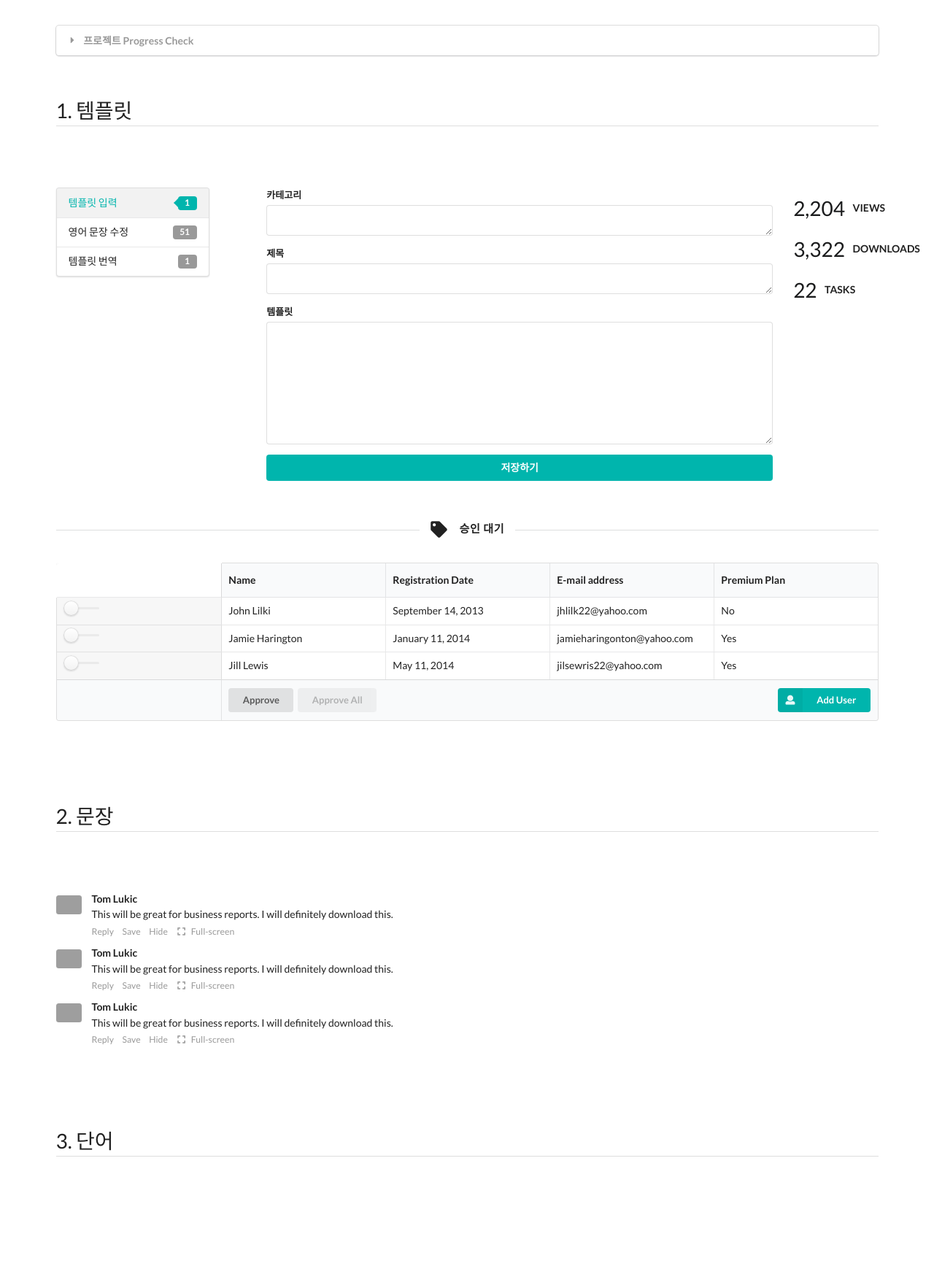
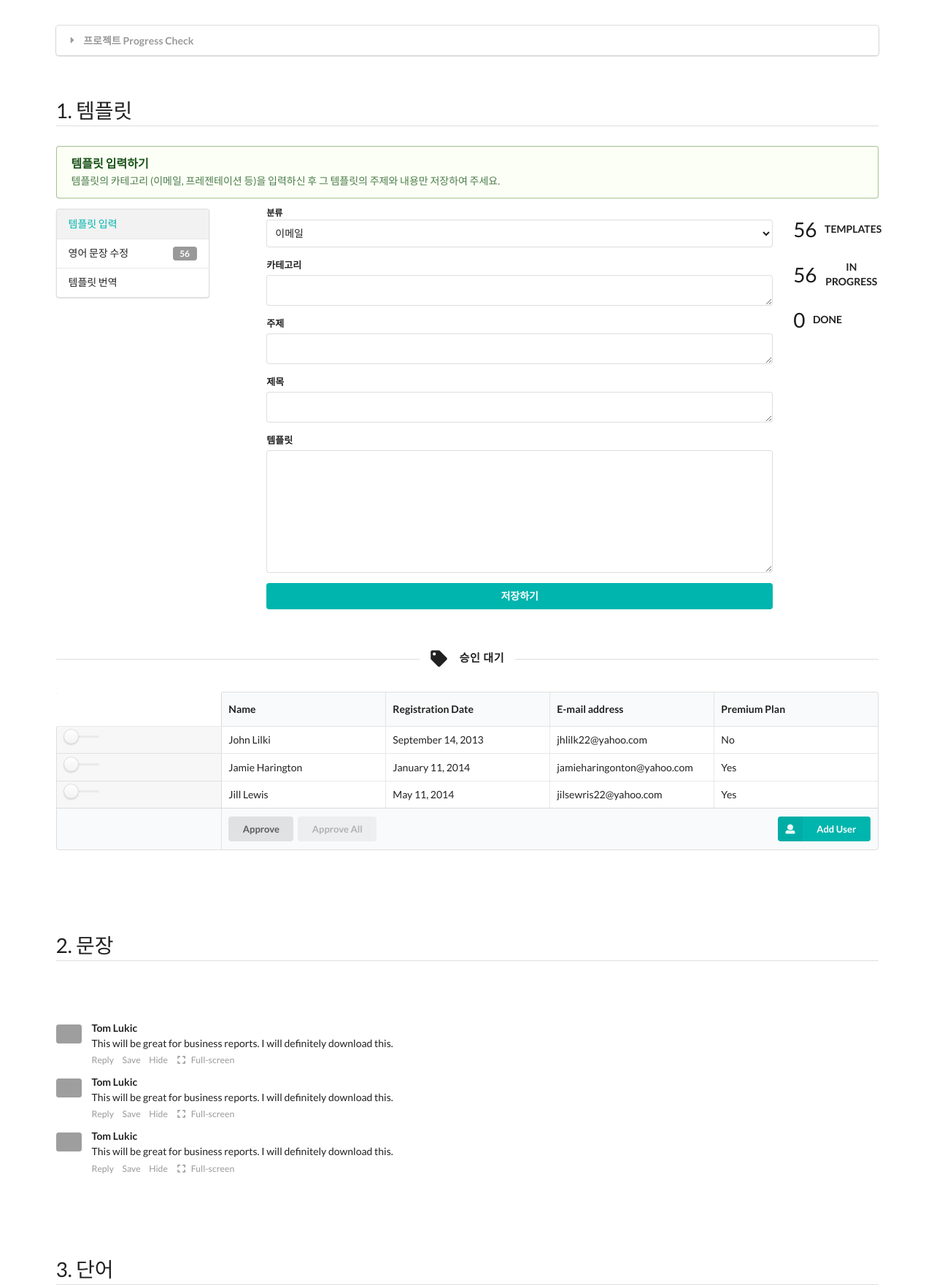
Before and after one commit to woobaktemplate/woobak_template, a Django app: page /edit/ in a window 1280 px wide. Shown: the part 197-1958 px from the top of the page at 73% size. Before the commit the page ends 1782 px from the top, so only its background shows below. Run offline with Django 3.2, Linux system fonts and the light colour scheme; data comes from the database, SQL or seed files in the repository; both versions use the stored data as it was after the commit; parts of the project's set-up code (start-up, migrations or seed data) failed here and were passed over; some libraries are stand-ins or nearby versions; grey boxes are pictures that could not be loaded.

Commit message:
changin structure of whole project

```diff
--- a/examples/admin.py
+++ b/examples/admin.py
@@ -1,5 +1,6 @@
 from django.contrib import admin
 
-from examples.models import Template
+from examples.models import Template, TemplateState
 
 admin.site.register(Template)
+admin.site.register(TemplateState)
--- a/examples/api/urls.py
+++ b/examples/api/urls.py
@@ -1,7 +1,12 @@
 from django.conf.urls import url
-from examples.api.views import TemplateAPIView, TemplateStateAPIView
+from examples.api.views import (
+    TemplateAPIView,
+    TemplateStateAPIView,
+    TemplateAdminAPIView,
+)
 
 examples_urlpatterns = [
     url(r'^template/$', TemplateAPIView.as_view(), name='template'),
     url(r'^template-state/$', TemplateStateAPIView.as_view(), name='template-state'),
+    url(r'^template-admin/(?P<pk>\d+)/$', TemplateAdminAPIView.as_view(), name='template-admin'),
 ]
--- /dev/null
+++ b/static/js/data-manipulation/admin.js
@@ -0,0 +1,213 @@
+(function($) {
+
+String.prototype.format = function() {
+  var formatted = this
+  for (var i = 0; i < arguments.length; i++) {
+      var regexp = new RegExp('\\{'+i+'\\}', 'gi')
+      formatted = formatted.replace(regexp, arguments[i])
+  }
+  return formatted;
+}
+
+var tmp_save_html = `
+<div class="ui form">
+  <div class="ui sub header">분류</div>
+  <select id="tmp-type-select" name="skills" class="ui fluid search dropdown">
+    <option value="이메일">이메일</option>
+    <option value="프레젠테이션">프레젠테이션</option>
+  </select>
+  <div class="field" style="margin-top: 2%;">
+    <label>카테고리</label>
+    <textarea id="category-input" rows="1"></textarea>
+  </div>
+  <div class="field">
+    <label>주제</label>
+    <textarea id="topic-input" rows="1"></textarea>
+  </div>
+  <div class="field">
+    <label>제목</label>
+    <textarea id="title-input" rows="1"></textarea>
+  </div>
+  <div class="field">
+    <label>템플릿</label>
+    <textarea id="template-input"></textarea>
+  </div>
+</div>
+<button id="tmp-save-api-btn" class="fluid teal ui button" style="margin-top: 1rem;">저장하기</button>
+`
+var tmp_check_section = `
+<table class="ui padded table">
+  <thead>
+    <tr>
+      <th>Name</th>
+      <th>Status</th>
+      <th>Notes</th>
+    </tr>
+  </thead>
+  <tbody>
+    <tr>
+      <td>John</td>
+      <td>Approved</td>
+      <td>He is a very nice guy and I enjoyed talking to him on the telephone. I hope we get to talk again.</td>
+    </tr>
+    <tr>
+      <td>Jamie</td>
+      <td>Approved</td>
+      <td>Jamie was not interested in purchasing our product.</td>
+    </tr>
+  </tbody>
+</table>
+`
+
+WebpageTracker = function() {
+  return {
+
+    change_template_action_section: function(tmp_action_to) {
+      $('#tmp-save-btn').removeClass('active teal')
+      $('#tmp-check-btn').removeClass('active teal')
+      $('#tmp-translate-btn').removeClass('active teal')
+      $('#tmp_saved_menu').removeClass('left pointing teal')
+      $('#tmp_checked_menu').removeClass('left pointing teal')
+
+      var section = $('#tmp-action-section')
+      if (tmp_action_to == 'TMP_SAVE') {
+        section.html(tmp_save_html)
+        $('#tmp-save-btn').addClass('active teal')
+      } else if (tmp_action_to == 'TMP_CHECK') {
+        section.html(tmp_check_section)
+        $('#tmp-check-btn').addClass('active teal')
+        $('#tmp_saved_menu').addClass('left pointing teal')
+      } else if (tmp_action_to == 'TMP_TRANSLATE') {
+        section.html('hello')
+        $('#tmp-translate-btn').addClass('active teal')
+        $('#tmp_checked_menu').addClass('left pointing teal')
+      }
+    },
+
+    update_template_nums: function(tmp_total_num) {
+      if (tmp_total_num > 1) {
+        var tmp_tag = 'Templates'
+      } else {
+        var tmp_tag = 'Template'
+      }
+      $('#tmp-total-num-stats').text(tmp_total_num)
+      $('#tmp-tmps').text(tmp_tag)
+    },
+
+    update_template_in_progress_nums: function(tmp_in_progress_num) {
+      $('#tmp-in-progress-num-stats').text(tmp_in_progress_num)
+    },
+
+    update_template_done_nums: function(tmp_done_num) {
+      $('#tmp-done-num-stats').text(tmp_done_num)
+    },
+
+    update_template_just_saved_nums: function(tmp_saved) {
+      $('#tmp_saved_menu').text(tmp_saved)
+    },
+
+    update_template_just_checked_nums: function(tmp_checked) {
+      $('#tmp_checked_menu').text(tmp_checked)
+    }
+
+  }
+}
+
+var wt = WebpageTracker()
+
+AjaxFunctions = function() {
+  return {
+
+    get_template_stats: function() {
+      $.ajax({
+        method: "GET",
+        url: '/api/template-admin/1/',
+        success: function(data){
+          if (data.total_number > 0) {
+            wt.update_template_nums(data.total_number)
+            wt.update_template_in_progress_nums(data.in_progress_number)
+            wt.update_template_done_nums(data.done_number)
+          }
+          if (data.template_saved != 0) {
+            wt.update_template_just_saved_nums(data.template_saved)
+            wt.update_template_just_checked_nums(data.template_checked)
+          }
+        },
+        error: function(data){
+          console.log(data.status)
+        }
+      })
+    },
+
+    save_template: function(template_type, category, topic, title, template) {
+      $.ajax({
+        method: "POST",
+        url: '/api/template/',
+        data: {
+            'template_type': template_type,
+            'category': category,
+            'topic': topic,
+            'title': title,
+            'template': template
+        },
+        success: function(data){
+          // pass
+        },
+        error: function(data){
+          console.log(data.status)
+        }
+      })
+    },
+
+  }
+}
+
+TemplateActionTracker = function() {
+  return {
+
+    save_template: function() {
+      var template_type = $('#tmp-type-select').val()
+      var category = $('#category-input').val()
+      var topic = $('#topic-input').val()
+      var title = $('#title-input').val()
+      var template = $('#template-input').val()
+      a.save_template(template_type, category, topic, title, template)
+      $('#category-input').val('')
+      $('#topic-input').val('')
+      $('#title-input').val('')
+      $('#template-input').val('')
+    }
+
+  }
+}
+
+var a = AjaxFunctions()
+var ta = TemplateActionTracker()
+
+// onClick events handling
+
+$(document).on('click', '#tmp-save-btn', function () {
+    wt.change_template_action_section('TMP_SAVE')
+})
+
+$(document).on('click', '#tmp-check-btn', function () {
+    wt.change_template_action_section('TMP_CHECK')
+})
+
+$(document).on('click', '#tmp-translate-btn', function () {
+    wt.change_template_action_section('TMP_TRANSLATE')
+})
+
+$(document).on('click', '#tmp-save-api-btn', function () {
+    ta.save_template()
+    var counter = 0;
+    var i = setInterval(function() {
+      a.get_template_stats()
+      counter++;
+      if (counter === 5) {
+          clearInterval(i);
+      }
+    }, 300);
+})
+
+})(jQuery);
--- a/templates/admin_edit.html
+++ b/templates/admin_edit.html
@@ -12,7 +12,6 @@
     <!-- Font Awesome CSS  -->
     <link rel="stylesheet" href="{% static 'css/font-awesome.min.css' %}">
     <!-- Custom CSS -->
-    <link rel="stylesheet" href="{% static 'css/balloon.css' %}">
     <link rel="stylesheet" href="{% static 'css/edit-style.css' %}">
   </head>
 
@@ -90,67 +89,89 @@
 
       <!-- 템플릿 부분 -->
       <h2 class="ui dividing header" style="margin-top: 5%;">1. 템플릿</h2>
+      <div class="ui success message" style="margin-top: -5%;">
+        <div class="header">
+          템플릿 입력하기
+        </div>
+        <p>템플릿의 카테고리 (이메일, 프레젠테이션 등)을 입력하신 후 그 템플릿의 주제와 내용만 저장하여 주세요.</p>
+      </div>
       <div class="ui stackable grid">
 
-        <div class="four wide column">
+        <div class="four wide column comp-view">
           <div class="ui vertical menu">
-            <a class="active teal item">
+            <a id="tmp-save-btn" class="active teal item">
               템플릿 입력
-              <div class="ui teal left pointing label">1</div>
             </a>
-            <a class="item">
+            <a id="tmp-check-btn" class="item">
               영어 문장 수정
-              <div class="ui label">51</div>
+              {% if tmp_saved != 0 %}
+                <div id="tmp_saved_menu" class="ui label">{{ tmp_saved }}</div>
+              {% endif %}
             </a>
-            <a class="item">
+            <a id="tmp-translate-btn" class="item">
               템플릿 번역
-              <div class="ui label">1</div>
+              {% if tmp_checked != 0 %}
+                <div id="tmp_checked_menu" class="ui label">{{ tmp_checked }}</div>
+              {% endif %}
             </a>
           </div>
         </div>
 
-        <div class="ten wide column">
+        <div id="tmp-action-section" class="ten wide column">
           <div class="ui form">
+            <div class="ui sub header">분류</div>
+            <select id="tmp-type-select" name="skills" class="ui fluid search dropdown">
+              <option value="이메일">이메일</option>
+              <option value="프레젠테이션">프레젠테이션</option>
+            </select>
+            <div class="field" style="margin-top: 2%;">
+              <label>카테고리</label>
+              <textarea id="category-input" rows="1"></textarea>
+            </div>
             <div class="field">
-              <label>카테고리</label>
-              <textarea rows="1"></textarea>
+              <label>주제</label>
+              <textarea id="topic-input" rows="1"></textarea>
             </div>
             <div class="field">
               <label>제목</label>
-              <textarea rows="1"></textarea>
+              <textarea id="title-input" rows="1"></textarea>
             </div>
             <div class="field">
               <label>템플릿</label>
-              <textarea></textarea>
+              <textarea id="template-input"></textarea>
             </div>
           </div>
-          <button class="fluid teal ui button" style="margin-top: 1rem;">저장하기</button>
+          <button id="tmp-save-api-btn" class="fluid teal ui button" style="margin-top: 1rem;">저장하기</button>
         </div>
 
         <div class="two wide column">
           <div class="ui tiny horizontal statistics">
             <div class="statistic">
-              <div class="value">
-                2,204
+              <div id="tmp-total-num-stats" class="value">
+                {{ tmp_total_num }}
               </div>
-              <div class="label">
-                Views
+              <div id="tmp-tmps" class="label">
+                {% if tmp_total_num <= 1 %}
+                  Template
+                {% else %}
+                  Templates
+                {% endif %}
               </div>
             </div>
             <div class="statistic">
-              <div class="value">
-                3,322
+              <div id="tmp-in-progress-num-stats" class="value">
+                {{ tmp_in_progress_num }}
               </div>
               <div class="label">
-                Downloads
+                In Progress
               </div>
             </div>
             <div class="statistic">
-              <div class="value">
-                22
+              <div id="tmp-done-num-stats" class="value">
+                {{ tmp_done_num }}
               </div>
               <div class="label">
-                Tasks
+                Done
               </div>
             </div>
           </div>
@@ -299,6 +320,7 @@
     <!-- jQuery + Semantic UI JS -->
     <script type="text/javascript" src="{% static 'js/jquery-3.2.1.min.js' %}"></script>
     <script type="text/javascript" src="{% static 'vendor/semantic-ui/semantic.min.js' %}"></script>
+    <script type="text/javascript" src="{% static 'js/data-manipulation/admin.js' %}"></script>
     <script type="text/javascript">
     $('.ui.accordion').accordion();
     </script>
--- a/woobak/views.py
+++ b/woobak/views.py
@@ -10,6 +10,11 @@ from django.views.generic import (
     DeleteView,
     ListView,
     UpdateView
+)
+
+from examples.models import (
+    Template,
+    TemplateState,
 )
 
 
@@ -30,4 +35,14 @@ class AboutView(View):
 
 class AdminEditView(View):
     def get(self, request, *args, **kwargs):
-        return render(request, 'admin_edit.html', {})
+        tmp_total_num = TemplateState.objects.all().count()
+        tmp_done_num = Template.objects.filter(done=True).count()
+        context = {
+            'tmp_saved': TemplateState.objects.filter(saved=True).count(),
+            'tmp_checked': TemplateState.objects.filter(checked=True).count(),
+            'tmp_total_num': tmp_total_num,
+            'tmp_done_num': tmp_done_num,
+            'tmp_in_progress_num': tmp_total_num - tmp_done_num,
+
+        }
+        return render(request, 'admin_edit.html', context)
```
Also changed, not shown: examples/api/serializers.py (+39 -1 lines), examples/api/views.py (+11 -2 lines), examples/models.py (+13 -3 lines), static/css/edit-style.css (+22 -0 lines), db.sqlite3, examples/migrations/0001_initial.py, examples/migrations/0002_auto_20180406_1610.py (deleted), sentences/migrations/0001_initial.py, sentences/migrations/0002_auto_20180406_1610.py (deleted).
